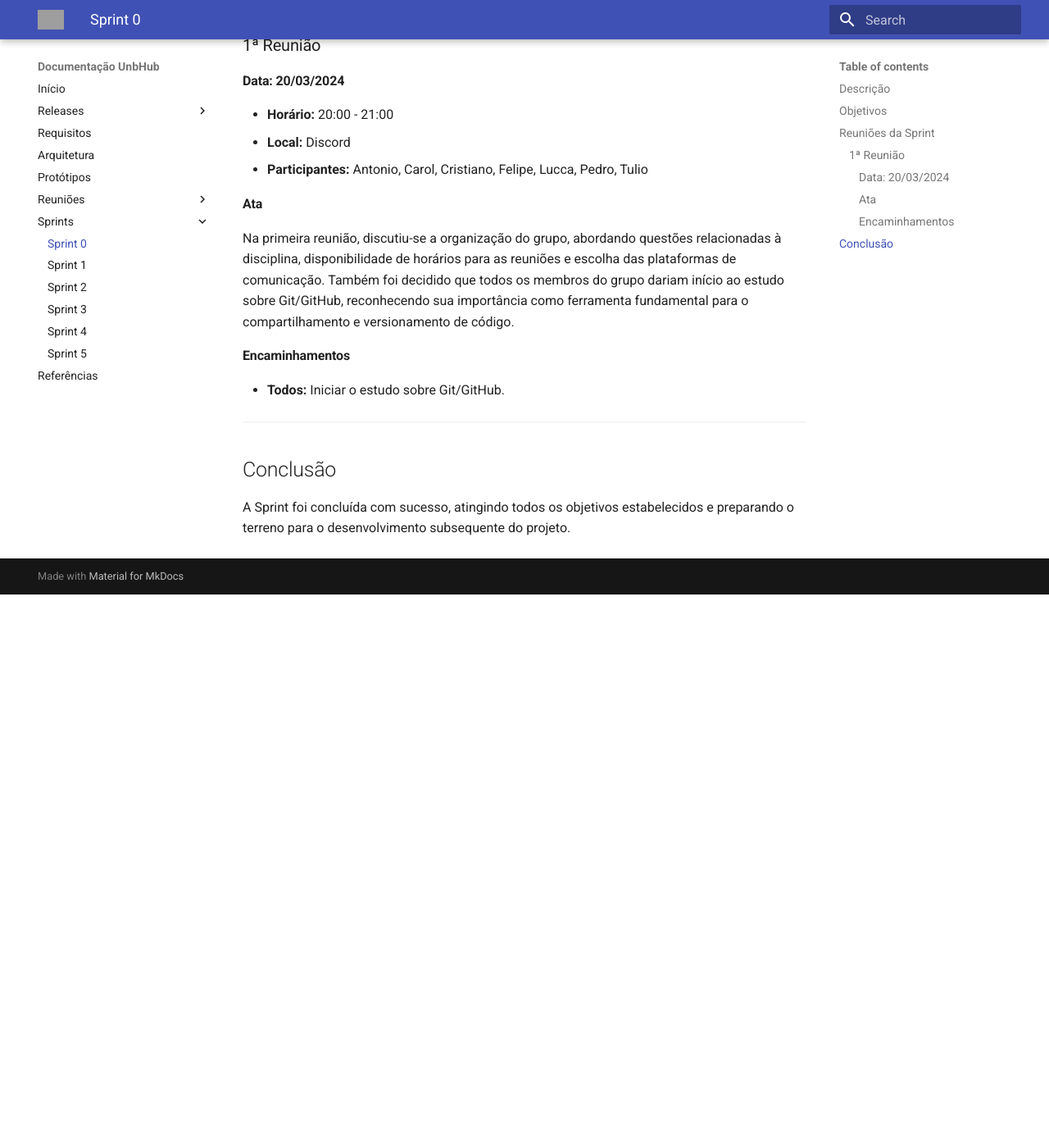
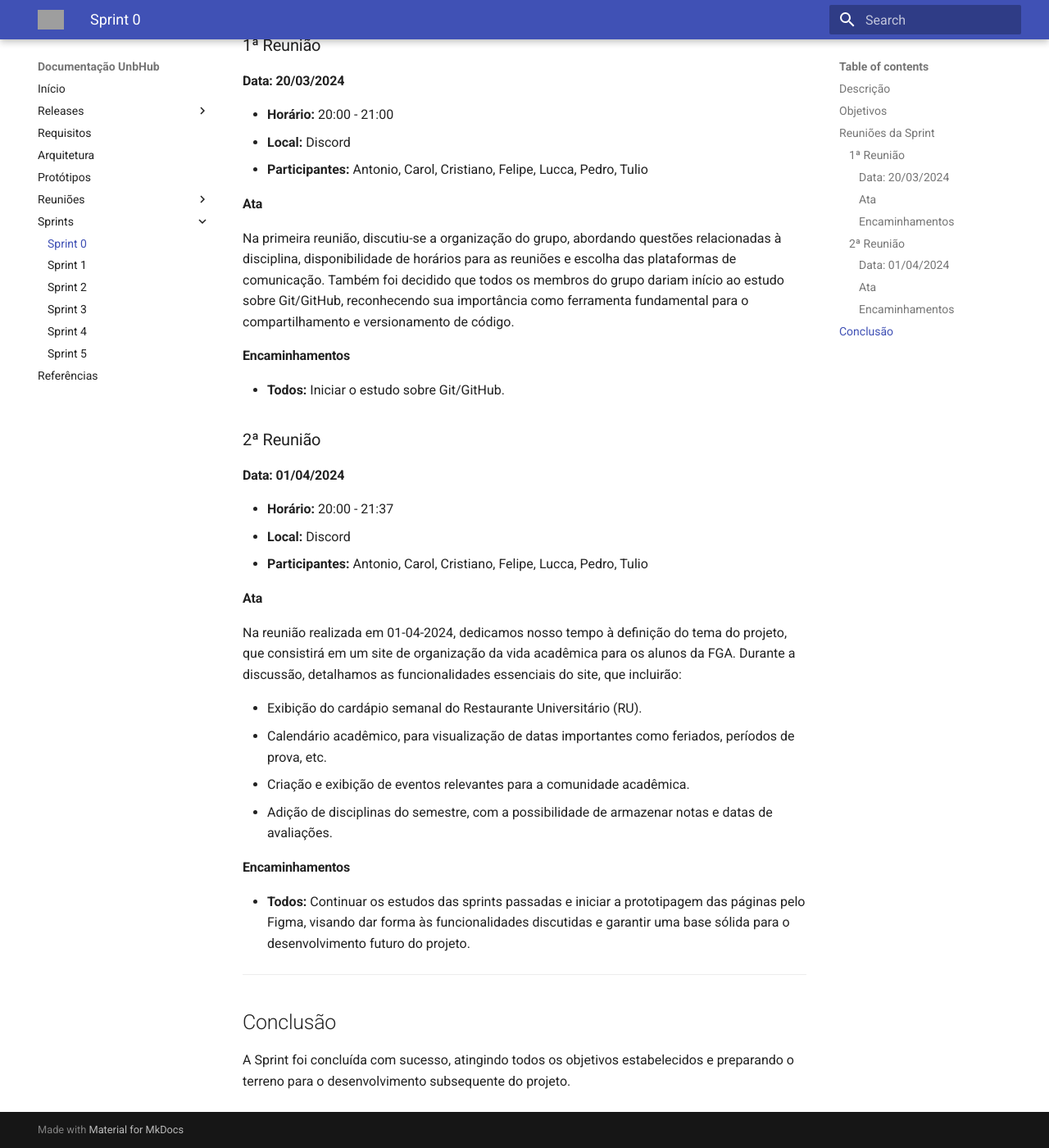
Before and after one commit to unb-mds/Squad09-UnBHUB, an MkDocs documentation site: the page built from documentation/mkdocs/docs/Sprints/Sprint0.md, in a window 1280 px wide and 1400 px high, scrolled down 737 px. Shown: the whole window at 82% size. Built offline with MkDocs 1.6.1 and Material for MkDocs 9.7.7, drawn with Linux system fonts in a browser that asks for light colours; before the commit the page ends 1462 px from its top, so only the background shows below that; grey boxes are pictures that could not be loaded.

Commit message:
Fix(#44): Editando Atualização da Sprint 0

```diff
--- a/documentation/mkdocs/docs/Sprints/Sprint0.md
+++ b/documentation/mkdocs/docs/Sprints/Sprint0.md
@@ -34,6 +34,27 @@ Na primeira reunião, discutiu-se a organização do grupo, abordando questões
 
 - **Todos:** Iniciar o estudo sobre Git/GitHub.
 
+### 2ª Reunião
+
+#### Data: 01/04/2024
+
+- **Horário:** 20:00 - 21:37
+- **Local:** Discord
+- **Participantes:** Antonio, Carol, Cristiano, Felipe, Lucca, Pedro, Tulio
+
+#### Ata
+
+Na reunião realizada em 01-04-2024, dedicamos nosso tempo à definição do tema do projeto, que consistirá em um site de organização da vida acadêmica para os alunos da FGA. Durante a discussão, detalhamos as funcionalidades essenciais do site, que incluirão:
+
+- Exibição do cardápio semanal do Restaurante Universitário (RU).
+- Calendário acadêmico, para visualização de datas importantes como feriados, períodos de prova, etc.
+- Criação e exibição de eventos relevantes para a comunidade acadêmica.
+- Adição de disciplinas do semestre, com a possibilidade de armazenar notas e datas de avaliações.
+
+#### Encaminhamentos
+
+- **Todos:** Continuar os estudos das sprints passadas e iniciar a prototipagem das páginas pelo Figma, visando dar forma às funcionalidades discutidas e garantir uma base sólida para o desenvolvimento futuro do projeto.
+
 ---
 
 ## Conclusão
```
